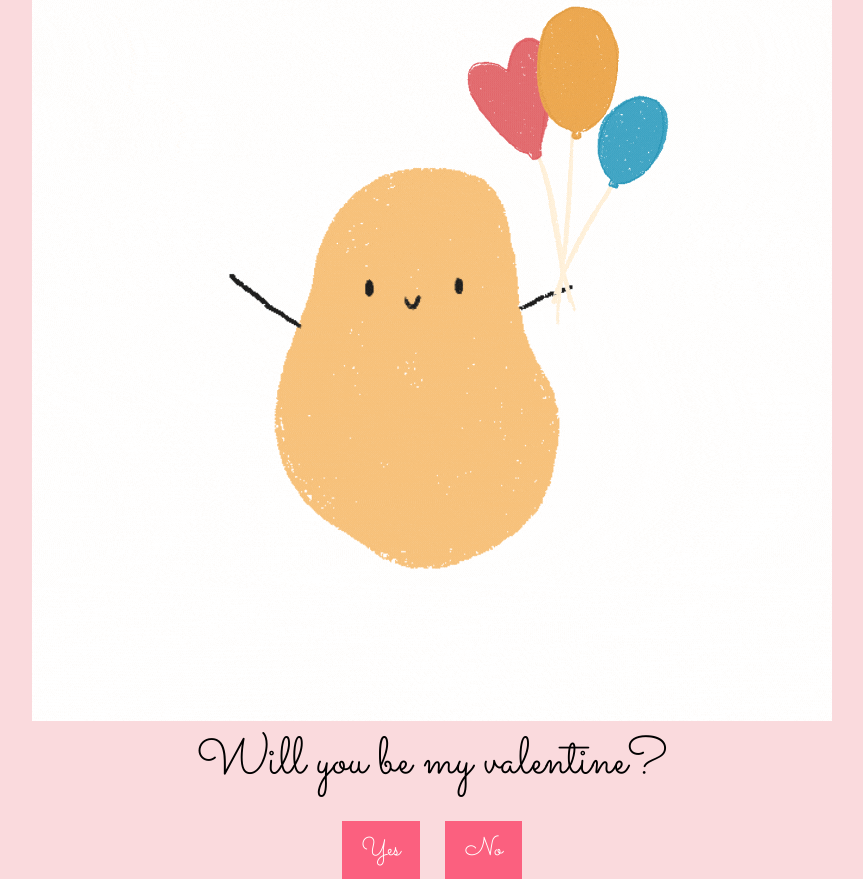
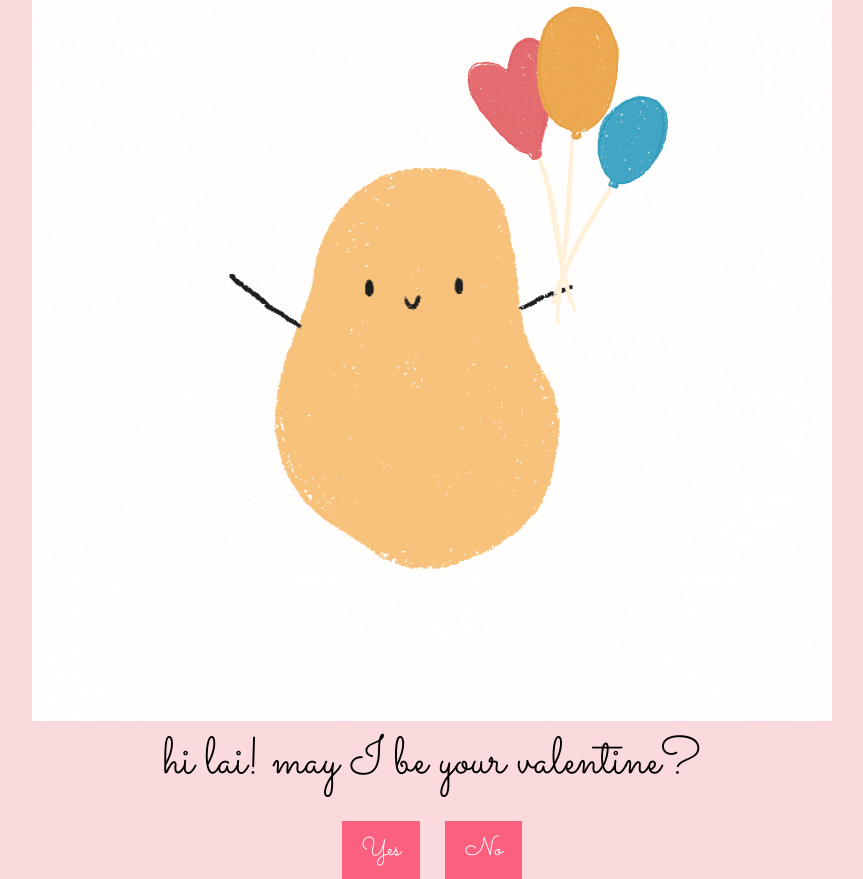
Before and after one commit to cmanyayahan1/valentines, a plain HTML site: page index.html in a window 1280 px wide. Shown: the whole page, without its empty margins (208-1071 px from the left). Drawn offline with Linux system fonts and the light colour scheme.

Commit message:
Update index.html

```diff
--- a/index.html
+++ b/index.html
@@ -3,7 +3,7 @@
 <head>
     <meta charset="UTF-8">
     <meta name="viewport" content="width=device-width, initial-scale=1.0">
-    <title>hi lai! may I be your valentine?</title>
+    <title>for lai <3</title>
     <link rel="stylesheet" href="https://fonts.googleapis.com/css2?family=Sacramento&display=swap">
     <link rel="stylesheet" href="style.css"> <!-- Link to external stylesheet -->
 </head>
@@ -11,7 +11,7 @@
     <div id="container">
         <div id="image-container"></div> <!-- Container for displaying images -->
         <div id="text-container">
-            <div id="question">Will you be my valentine?</div> <!-- Question -->
+            <div id="question">hi lai! may I be your valentine?</div> <!-- Question -->
             <div id="options">
                 <button id="yes-button" onclick="selectOption('yes')">Yes</button> <!-- Yes button -->
                 <button id="no-button" onclick="selectOption('no')">No</button> <!-- No button -->
```
